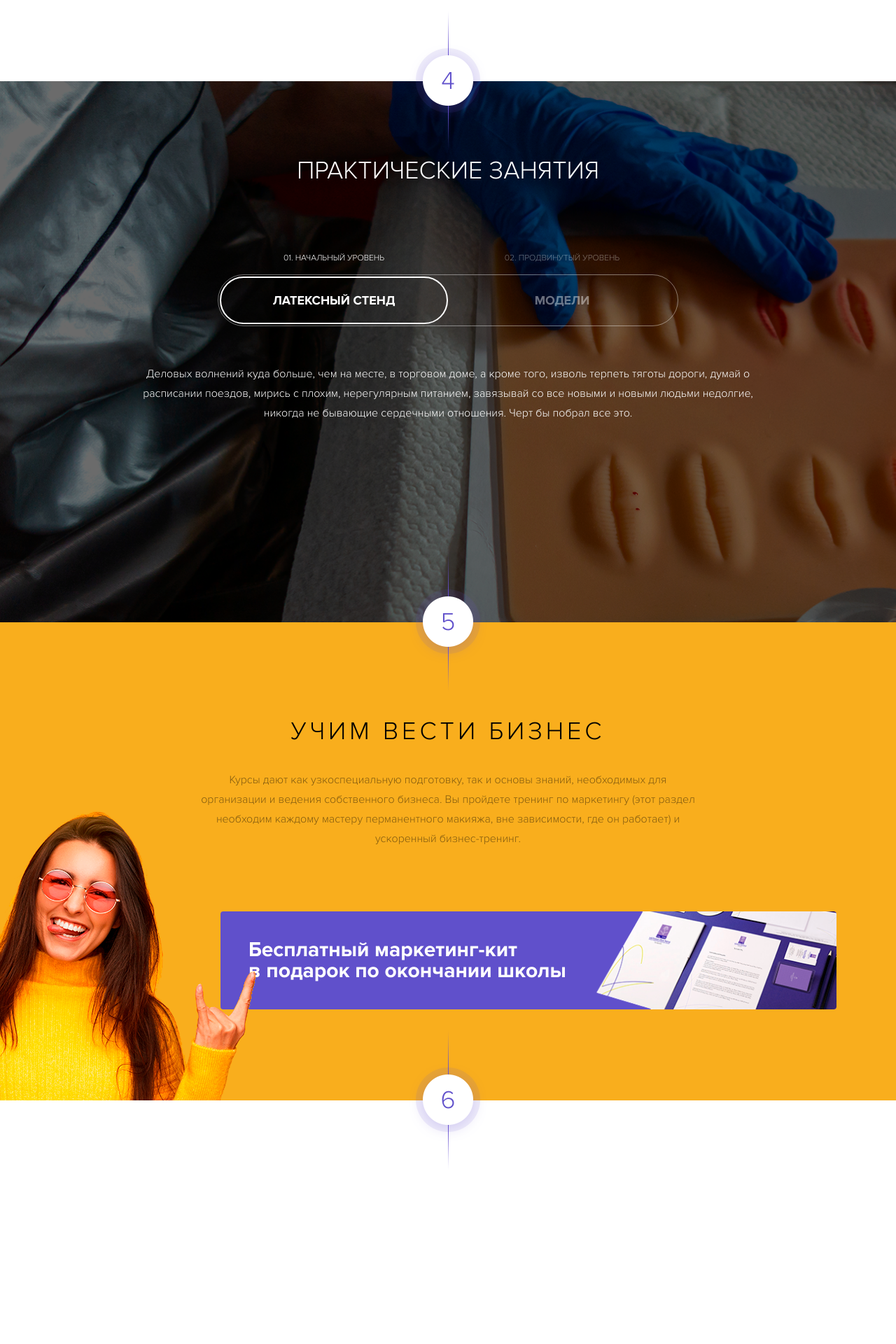
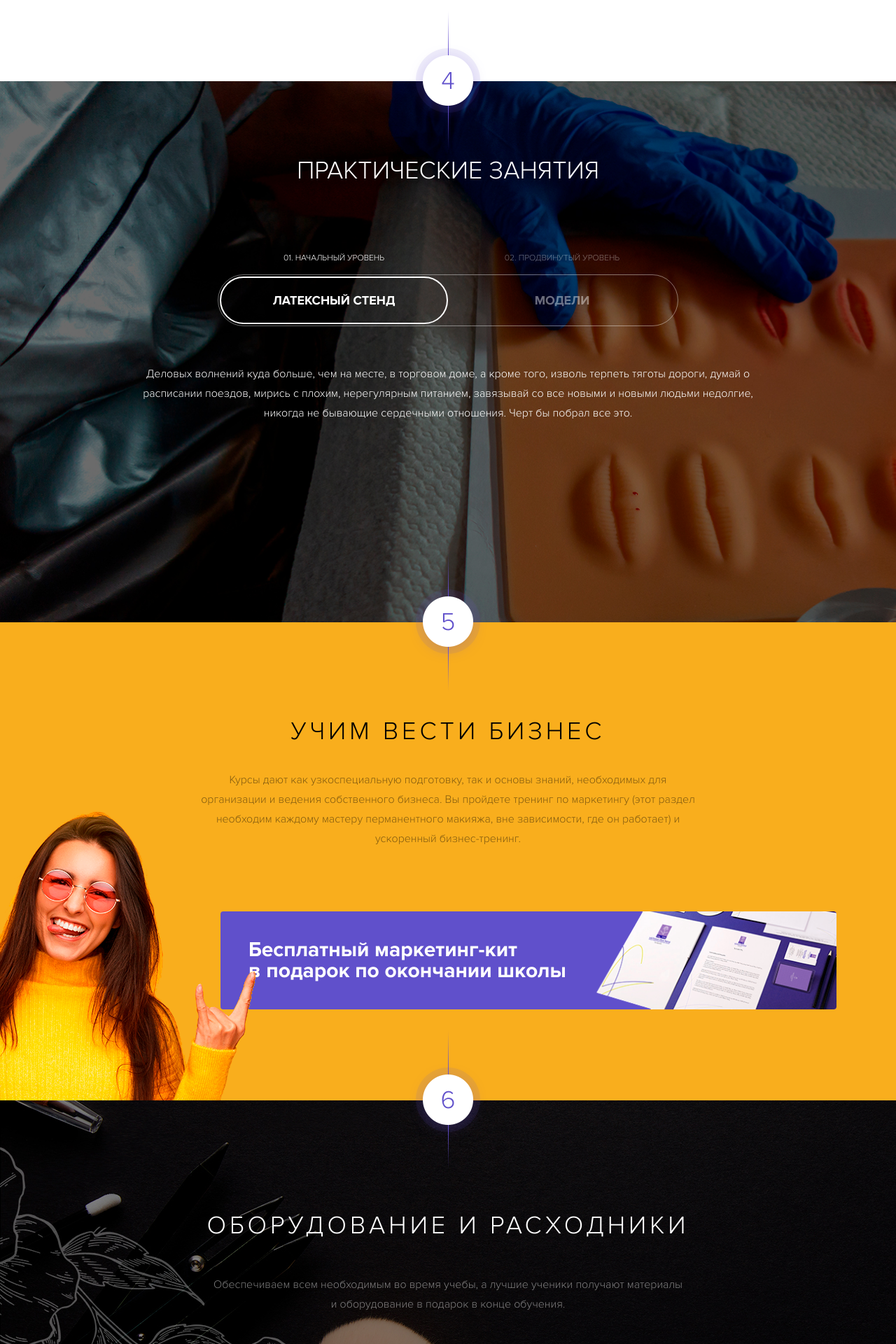
Before and after one commit to DmitriySkor/lionstudio, a PHP site: page / in a window 1280 px wide. Shown: the part 4240-6160 px from the top of the page at 70% size. Before the commit the page ends 5904 px from the top, so only its background shows below. Run offline with PHP 8.4, Linux system fonts and the light colour scheme.

Commit message:
Верстка секции 6/7 (7=>20%)

```diff
--- a/css/style.css
+++ b/css/style.css
@@ -446,11 +446,12 @@ html body {
 .four_section {
     position: relative;
     padding: 114px 0 285px;
-    background-image: url(../img/bg_four_section.png);
+    background-image: url(../img/bg_four_section.jpg);
     background-repeat: no-repeat;
     -webkit-background-size: cover;
     background-size: cover;
 }
+
 
 .four_section__head {
     font-size: 36px;
@@ -615,5 +616,128 @@ html body {
 /*Six section*/
 .six_section {
     position: relative;
+    padding: 165px 0 235px;
+    background-image: url(../img/bg_six_section.jpg);
+    background-repeat: no-repeat;
+    -webkit-background-size: cover;
+    background-size: cover;
+}
+
+.six_section__head {
+    font-size: 36px;
+    font-family: 'Proxima Nova lt', sans-serif;
+    color: rgb(255, 255, 255);
+    text-transform: uppercase;
+    line-height: 0.778;
+    text-align: center;
+    letter-spacing: 5px;
+}
+
+.six_section__text {
+    font-size: 16px;
+    font-family: 'Proxima Nova lt', sans-serif;
+    color: rgba(255, 255, 255, 0.478);
+    line-height: 1.75;
+    text-align: center;
+    margin-top: 56px;
+}
+
+/*Seven section*/
+.seven_section {
+    position: relative;
     padding: 100px 0;
 }
+
+.seven_section__head {
+    font-size: 36px;
+    font-family: 'Proxima Nova lt', sans-serif;
+    color: rgb(0, 0, 0);
+    text-transform: uppercase;
+    line-height: 0.778;
+    text-align: center;
+    margin-top: 46px;
+    letter-spacing: 5px;
+}
+
+.seven_section__text {
+    font-size: 18px;
+    font-family: 'Proxima Nova lt', sans-serif;
+    color: rgba(0, 0, 0, 0.478);
+    line-height: 1.2;
+    text-align: center;
+    margin-top: 26px;
+}
+
+.orange_program {
+    background-image: url(../img/bg_orange_program.jpg);
+    background-repeat: no-repeat;
+    background-size: cover;
+    padding: 39px 55px;
+    margin-top: 70px;
+}
+
+.program__top {
+    display: flex;
+    justify-content: space-between;
+    align-self: flex-start;
+}
+
+.program__top_name {
+    font-size: 16px;
+    font-family: 'Proxima Nova lt', sans-serif;
+    color: rgb(255, 255, 255);
+    text-transform: uppercase;
+    line-height: 1.75;
+}
+
+.program__top_text {
+    font-size: 36px;
+    font-family: 'Proxima Nova Rg', sans-serif;
+    color: rgb(255, 255, 255);
+    font-weight: bold;
+    line-height: 1.2;
+    margin-top: 11px;
+}
+
+.program__top_right {
+    display: flex;
+    align-items: flex-start;
+    padding-top: 48px;
+}
+
+.program__top {
+    display: flex;
+    justify-content: space-between;
+    align-self: flex-start;
+}
+
+.program__top_right-circle {
+    width: 50px;
+    height: 50px;
+    border: 6px solid #fbd3bb;
+    border-radius: 50px;
+}
+
+.program__top_right-price {
+    margin-right: 62px;
+}
+
+.program__top_right-price-numb {
+    font-size: 36px;
+    font-family: 'Proxima Nova Rg', sans-serif;
+    color: rgb(255, 255, 255);
+    font-weight: bold;
+    line-height: 0.778;
+}
+
+.program__top_right-price-sale img {
+    margin-right: 4px;
+}
+
+.program__top_right-price-sale {
+    font-size: 16px;
+    font-family: 'Proxima Nova Rg', sans-serif;
+    color: rgba(255, 255, 255, 0.639);
+    line-height: 1.75;
+    margin-top: 9px;
+}
--- a/index.php
+++ b/index.php
@@ -419,6 +419,67 @@
             </div>
         </div>
     </div>
+    <div class="container">
+        <div class="row">
+            <div class="col-lg-12">
+                <div class="six_section__head">
+                    оборудование и расходники
+                </div>
+                <div class="six_section__text">
+                    Обеспечиваем всем необходимым во время учебы, а лучшие ученики получают материалы <br>и оборудование в подарок в конце обучения.
+                </div>
+            </div>
+        </div>
+    </div>
+</div>
+<div class="seven_section">
+    <div class="section__num">
+        <div class="contain-number">
+            <div class="number">
+                7
+            </div>
+        </div>
+    </div>
+    <div class="container">
+        <div class="row">
+            <div class="col-lg-12">
+                <div class="seven_section__head">
+                    наши цены
+                </div>
+                <div class="seven_section__text">
+                    Возможно, лучшее соотношение цены и качества
+                </div>
+            </div>
+            <div class="col-lg-12">
+                <div class="orange_program">
+                    <div class="program__top">
+                        <div class="program__top_left">
+                            <div class="program__top_name">
+                                Базовая программа
+                            </div>
+                            <div class="program__top_text">
+                                Основы перманентного<br>
+                                макияжа
+                            </div>
+                        </div>
+                        <div class="program__top_right">
+                            <div class="program__top_right-price">
+                                <div class="program__top_right-price-numb">
+                                    120 000 руб
+                                </div>
+                                <div class="program__top_right-price-sale">
+                                    <img src="img/ico_sale.png" alt="img">
+                                    -15% по предоплате
+                                </div>
+                            </div>
+                            <div class="program__top_right-circle"></div>
+                        </div>
+                    </div>
+                    <div class="program__bot"></div>
+                </div>
+            </div>
+        </div>
+    </div>
 </div>
 
 <!-- jQuery first, then Popper.js, then Bootstrap JS -->
```
Also changed, not shown: img/bg_four_section.jpg (added), img/bg_four_section.png (deleted), img/bg_orange_program.jpg (added), img/bg_six_section.jpg (added), img/ico_sale.png (added).
